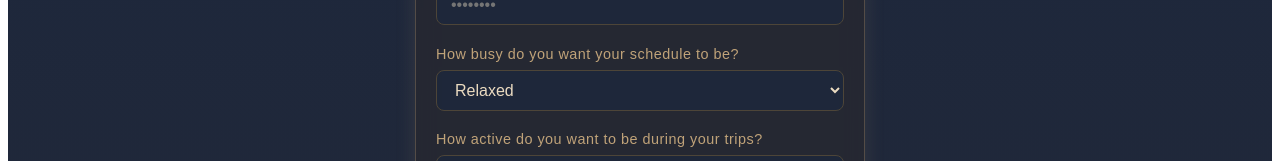
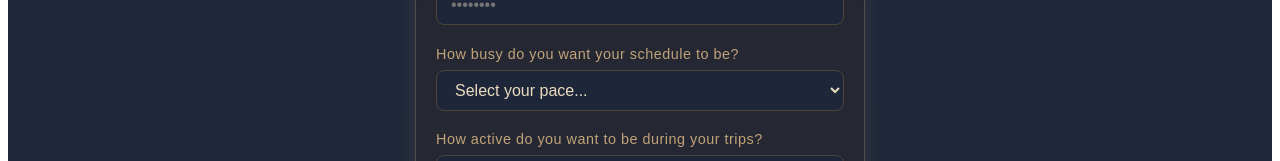
Before and after one commit to abui304/wayfinder, a React (Vite) app in the folder frontend/: page /signup in a window 1280 px wide. Shown: the part 515-676 px from the top of the page. Built offline with nearby package versions, Linux system fonts and the light colour scheme.

Commit message:
fixed signup page

```diff
--- a/frontend/src/pages/Signup.jsx
+++ b/frontend/src/pages/Signup.jsx
@@ -54,7 +54,7 @@ function Signup() {
 
                     <div className="form-group">
                         <label>How busy do you want your schedule to be?</label>
-                        <select name="activityFrequency" value={signupData.schedulePreference} onChange={handleChange} required>
+                        <select name="activityFrequency" value={signupData.activityFrequency} onChange={handleChange} required>
                             <option value="" disabled>Select your pace...</option>
                             <option value="relaxed">Relaxed</option>
                             <option value="moderate">Moderate</option>
```
